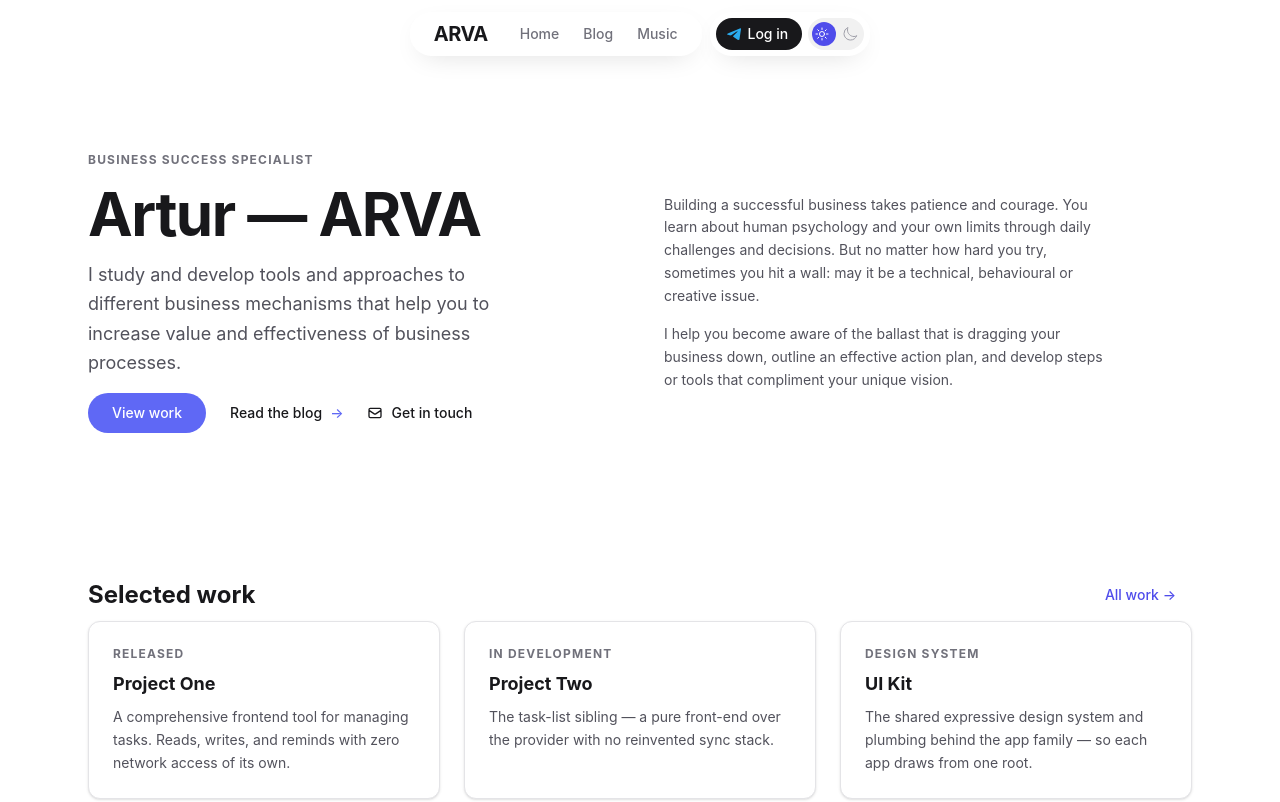
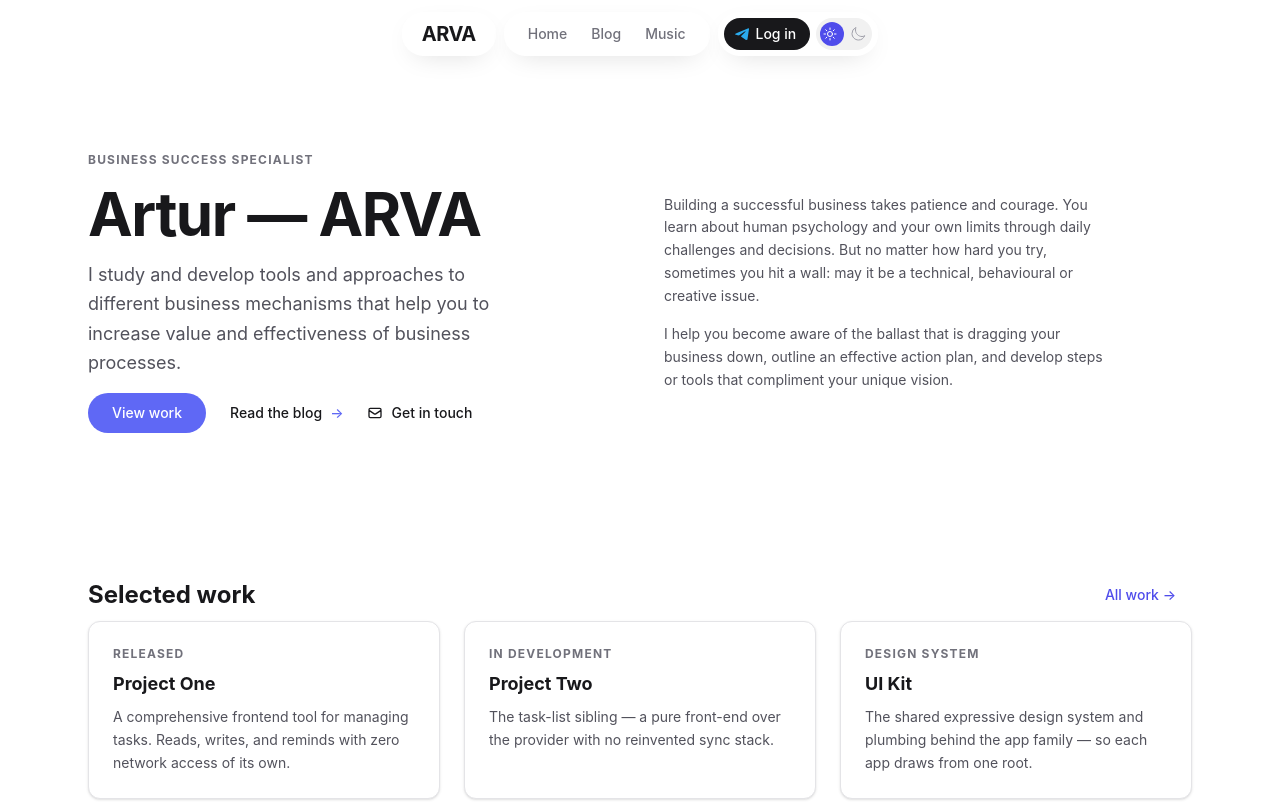
Before and after one commit to ar-va/web-ar-va-com, an Astro site: page / in a window 1280 px wide. Shown: the top 802 px of the page. Built offline with nearby package versions, Linux system fonts and the light colour scheme; Astro itself is replaced by a stand-in of ours.

Commit message:
Header: ARVA in its own pill before the menu

```diff
--- a/src/components/Header.astro
+++ b/src/components/Header.astro
@@ -7,10 +7,10 @@ const main = onMusic ? 'https://ar-va.com' : '';
 const link = 'text-zinc-500 hover:text-blue-violet-500 transition-colors dark:text-zinc-400 dark:hover:text-blue-violet-400';
 ---
 
-<!-- Two floating frosted-glass pills, centred and only as wide as their contents: the menu, then account + theme. -->
+<!-- Three floating frosted-glass pills, centred and only as wide as their contents: logo, menu, account + theme. -->
 <nav id="site-header" class="sticky top-3 z-50 mt-3 px-3 sm:px-4 flex justify-center items-center gap-2">
-  <div class="glass h-11 rounded-full flex items-center gap-4 sm:gap-8 px-4 sm:px-6">
-    <a href={`${main}/`} class="font-bold text-xl tracking-tight text-zinc-900 dark:text-white">ARVA</a>
+  <a href={`${main}/`} class="glass h-11 rounded-full flex items-center px-4 sm:px-5 font-bold text-xl tracking-tight text-zinc-900 dark:text-white">ARVA</a>
+  <div class="glass h-11 rounded-full flex items-center px-4 sm:px-6">
     <div class="flex items-center gap-4 sm:gap-6 text-sm font-medium">
       <a href={`${main}/`} class={`${link} hidden sm:inline`}>Home</a>
       <a href={`${main}/blog`} class={link}>Blog</a>
```
